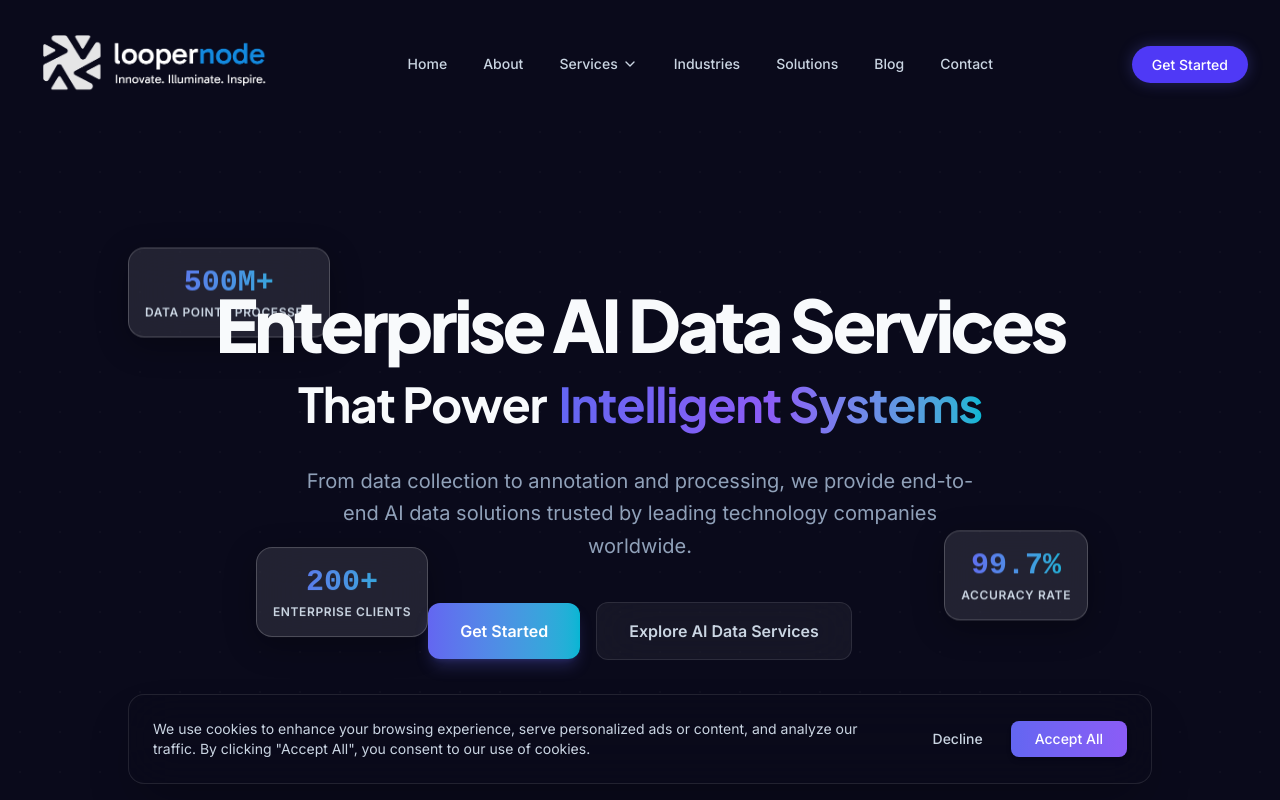
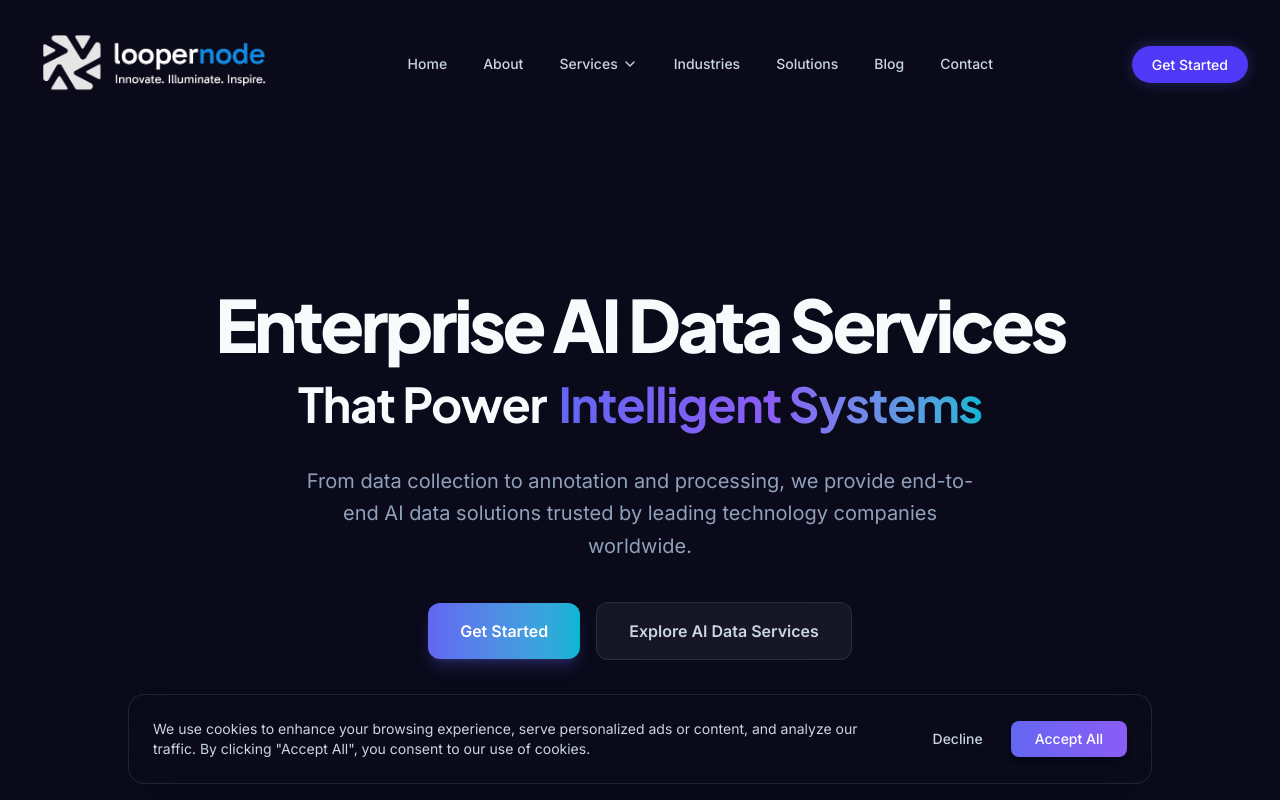
Before and after one commit to liyakathaalikt-oss/loopernode, a Next.js app: page / in a window 1280 px wide. Shown: the top 800 px of the page. Built offline with nearby package versions, Linux system fonts and the light colour scheme.

Commit message:
chore: remove stats from hero component

```diff
--- a/app/page.tsx
+++ b/app/page.tsx
@@ -81,11 +81,6 @@ export default function HomePage() {
           description="From data collection to annotation and processing, we provide end-to-end AI data solutions trusted by leading technology companies worldwide."
           primaryCTA={{ label: 'Get Started', href: '/contact' }}
           secondaryCTA={{ label: 'Explore AI Data Services', href: '/services' }}
-          stats={[
-            { value: '500M+', label: 'Data Points Processed' },
-            { value: '99.7%', label: 'Accuracy Rate' },
-            { value: '200+', label: 'Enterprise Clients' }
-          ]}
         />
       </section>
 
```
